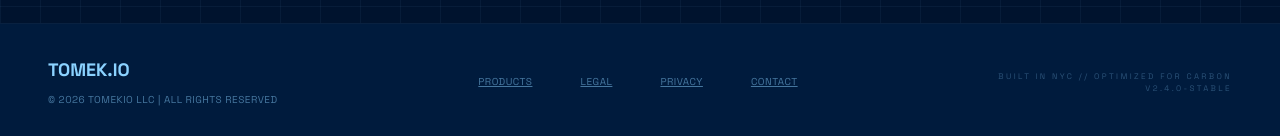
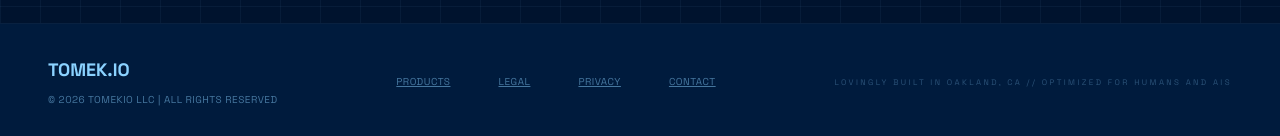
Before and after one commit to tomalterman/tomekio_website, a website: page src/index.html in a window 1280 px wide. Shown: the part 3194-3330 px from the top of the page. Drawn offline with nearby package versions, Linux system fonts and the light colour scheme; files that its build step writes are made by us from their sources.

Commit message:
chore(footer): update tagline and drop fake version
- Tagline: "Built in NYC // Optimized for Carbon" -> "Lovingly built in
  Oakland, CA // Optimized for Humans and AIs"
- Remove decorative v2.4.0-STABLE line (no real version source; flagged
  in ce:review as fictional metadata)

Co-Authored-By: Claude Opus 4.6 (1M context) <noreply@anthropic.com>

```diff
--- a/src/partials/footer.html
+++ b/src/partials/footer.html
@@ -40,11 +40,7 @@
     <div class="mt-8 md:mt-0 text-right">
       <span
         class="block font-label text-[8px] text-primary/30 uppercase tracking-[0.3em]"
-        >Built in NYC // Optimized for Carbon</span
-      >
-      <span
-        class="block font-label text-[8px] text-primary/30 uppercase tracking-[0.3em]"
-        >v2.4.0-STABLE</span
+        >Lovingly built in Oakland, CA // Optimized for Humans and AIs</span
       >
     </div>
   </div>
```
